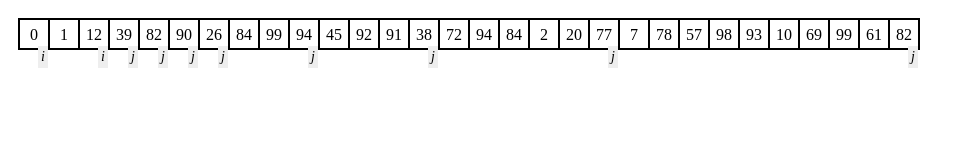
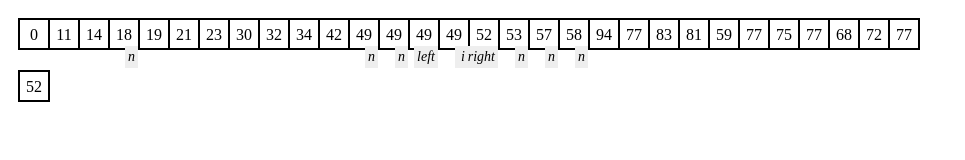
Before and after one commit to otac0n/SortSim, a plain HTML site: page sort.html in a window 1280 px wide. Shown: the whole page, without its empty margins (0-965 px from the left). Drawn offline with nearby package versions, Linux system fonts and the light colour scheme.

Commit message:
Changed the SortArray.create function to take a JS array.

```diff
--- a/sort-sim.js
+++ b/sort-sim.js
@@ -77,15 +77,12 @@ SortArray = (function () {
         return new ArrayPointer(name, value instanceof ArrayPointer ? value.value : (value || 0), this);
     }
 
-    SortArray.create = function (length, fill) {
-        var array = [];
-        array.length = length;
-
-        for (var i = length - 1; i >= 0; i--) {
-            array[i] = fill(i);
+    SortArray.create = function (lengthOrArray) {
+        if (lengthOrArray instanceof Array) {
+            return new SortArray(lengthOrArray.length, lengthOrArray);
+        } else {
+            return new SortArray(lengthOrArray | 0);
         }
-
-        return new SortArray(array.length, array);
     }
 
     SortArray.compare = function (a, i, b, j) {
--- a/sort.html
+++ b/sort.html
@@ -58,10 +58,16 @@
     <script src="sorts\ShellSort.js"></script>
     <script src="sorts\StoogeSort.js"></script>
     <script type="text/javascript">
-        var arr = SortArray.create(30, function (i) { return Math.random() * 100 | 0; });
-        StoogeSort(arr);
+        var subject = [];
+        subject.length = 30;
+        for (var i = 0; i < subject.length; i++) {
+            subject[i] = Math.random() * 100 | 0;
+        }
 
-        speed = 10;
+        speed = 20;
+        stop = false;
+
+        QuickSort(SortArray.create(subject));
         RenderSimple(operations);
     </script>
 </body>
```
